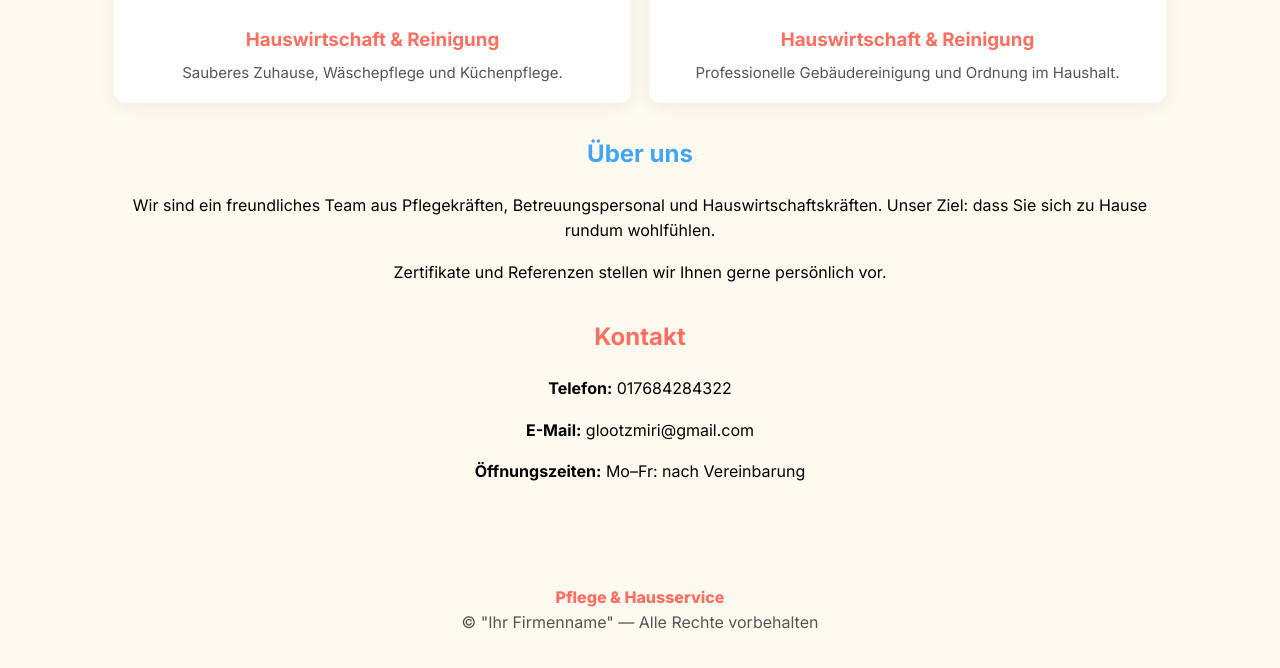
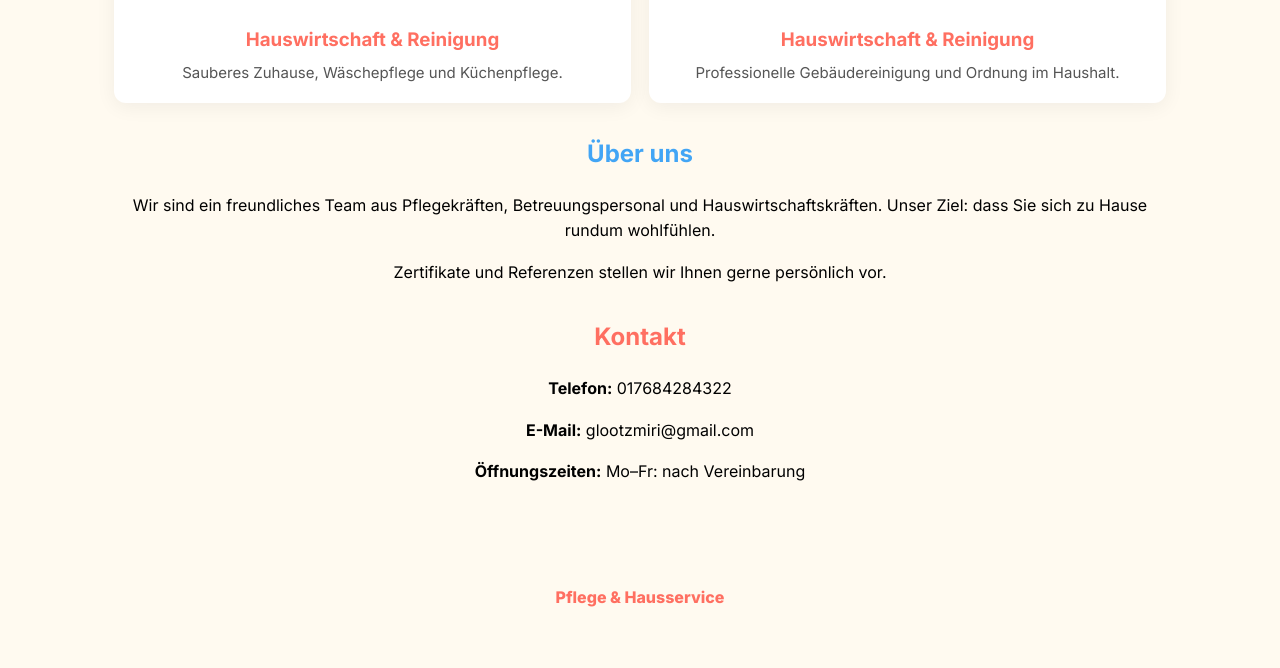
Before and after one commit to jglootz28/website-pflege-hauswirtschaft, a plain HTML site: page index.html in a window 1280 px wide. Shown: the part 1049-1717 px from the top of the page. Drawn offline with Linux system fonts and the light colour scheme.

Commit message:
Remove copyright notice from footer
Removed copyright notice from the footer.

```diff
--- a/index.html
+++ b/index.html
@@ -104,7 +104,6 @@
   <footer>
     <div class="container" style="text-align:center">
       <div style="font-weight:800;color:var(--accent)">Pflege & Hausservice</div>
-      <div class="muted">© "Ihr Firmenname" — Alle Rechte vorbehalten</div>
     </div>
   </footer>
 </body>
```
